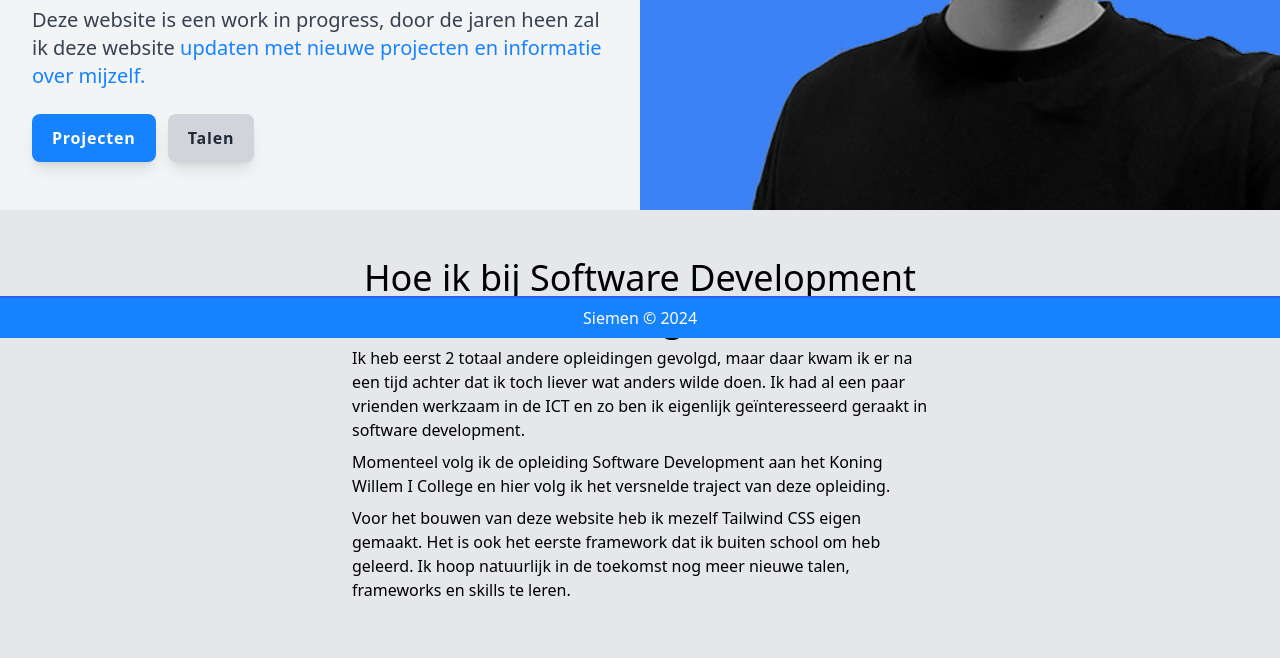
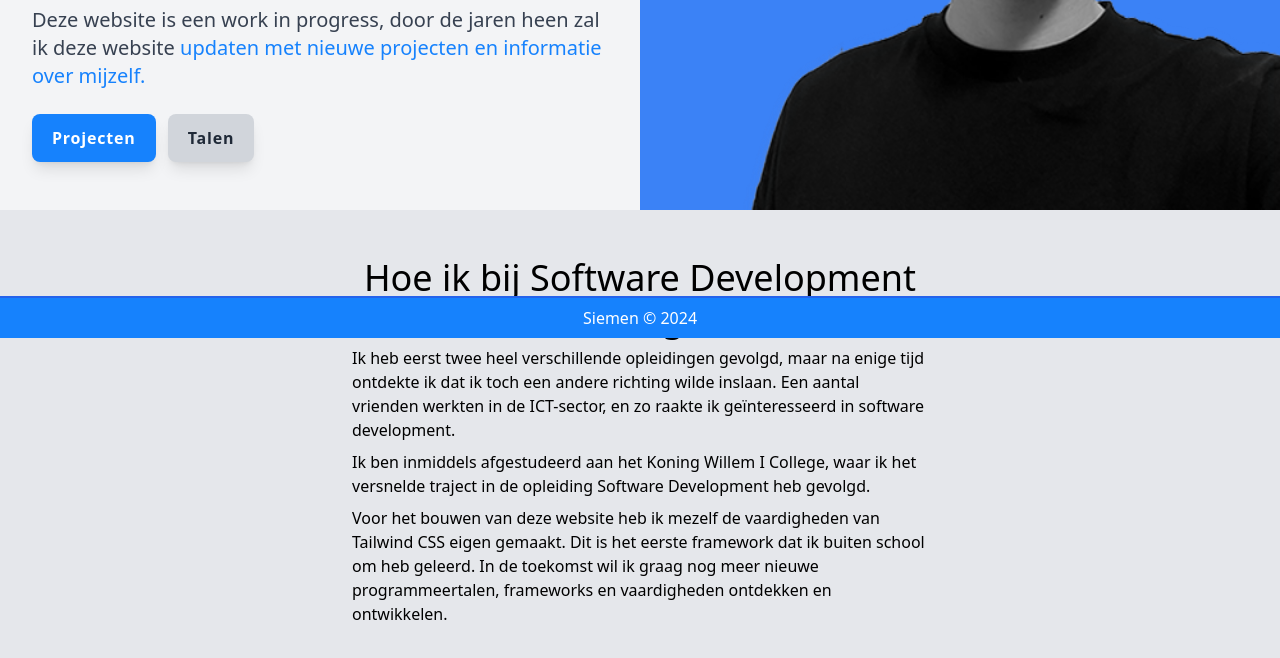
Before and after one commit to kw1c-BraakvandeSiemen/SimeonDev, a website: page public/index.html in a window 1280 px wide. Shown: the part 462-1120 px from the top of the page. Drawn offline with Linux system fonts and the light colour scheme.

Commit message:
rewritten text on homepage

```diff
--- a/public/index.html
+++ b/public/index.html
@@ -99,9 +99,9 @@
 			</div>
 			<div class="mx-auto mb-8 px-8 py-12 dark:text-gray-200 md:w-3/4 lg:w-1/2">
 				<h2 class="text-center text-3xl md:text-4xl">Hoe ik bij Software Development terecht ben gekomen</h2>
-				<p class="mt-2">Ik heb eerst 2 totaal andere opleidingen gevolgd, maar daar kwam ik er na een tijd achter dat ik toch liever wat anders wilde doen. Ik had al een paar vrienden werkzaam in de ICT en zo ben ik eigenlijk geïnteresseerd geraakt in software development.</p>
-				<p class="mt-2">Momenteel volg ik de opleiding Software Development aan het Koning Willem I College en hier volg ik het versnelde traject van deze opleiding.</p>
-				<p class="mt-2">Voor het bouwen van deze website heb ik mezelf Tailwind CSS eigen gemaakt. Het is ook het eerste framework dat ik buiten school om heb geleerd. Ik hoop natuurlijk in de toekomst nog meer nieuwe talen, frameworks en skills te leren.</p>
+				<p class="mt-2">Ik heb eerst twee heel verschillende opleidingen gevolgd, maar na enige tijd ontdekte ik dat ik toch een andere richting wilde inslaan. Een aantal vrienden werkten in de ICT-sector, en zo raakte ik geïnteresseerd in software development.</p>
+				<p class="mt-2">Ik ben inmiddels afgestudeerd aan het Koning Willem I College, waar ik het versnelde traject in de opleiding Software Development heb gevolgd.</p>
+				<p class="mt-2">Voor het bouwen van deze website heb ik mezelf de vaardigheden van Tailwind CSS eigen gemaakt. Dit is het eerste framework dat ik buiten school om heb geleerd. In de toekomst wil ik graag nog meer nieuwe programmeertalen, frameworks en vaardigheden ontdekken en ontwikkelen.</p>
 			</div>
 		</main>
 		<footer id="footer" class="fixed bottom-0 z-20 w-screen border-t-2 border-blue-600 bg-[#1682fd] py-2 text-center text-white dark:border-blue-700 dark:bg-slate-900">
```
